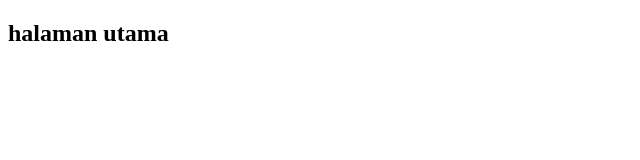
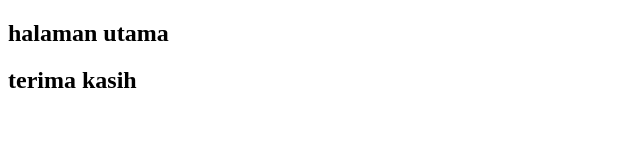
Before and after one commit to VanPia27/tugas-alpro, a plain HTML site: page index.html in a window 1280 px wide. Shown: the whole page, without its empty margins (0-640 px from the left). Drawn offline with Linux system fonts and the light colour scheme.

Commit message:
Update index.html

```diff
--- a/index.html
+++ b/index.html
@@ -8,6 +8,7 @@
 <body>
 
     <h2>halaman utama</h2>
+    <h2>terima kasih</h2>
 
 </body>
 </html>
```
